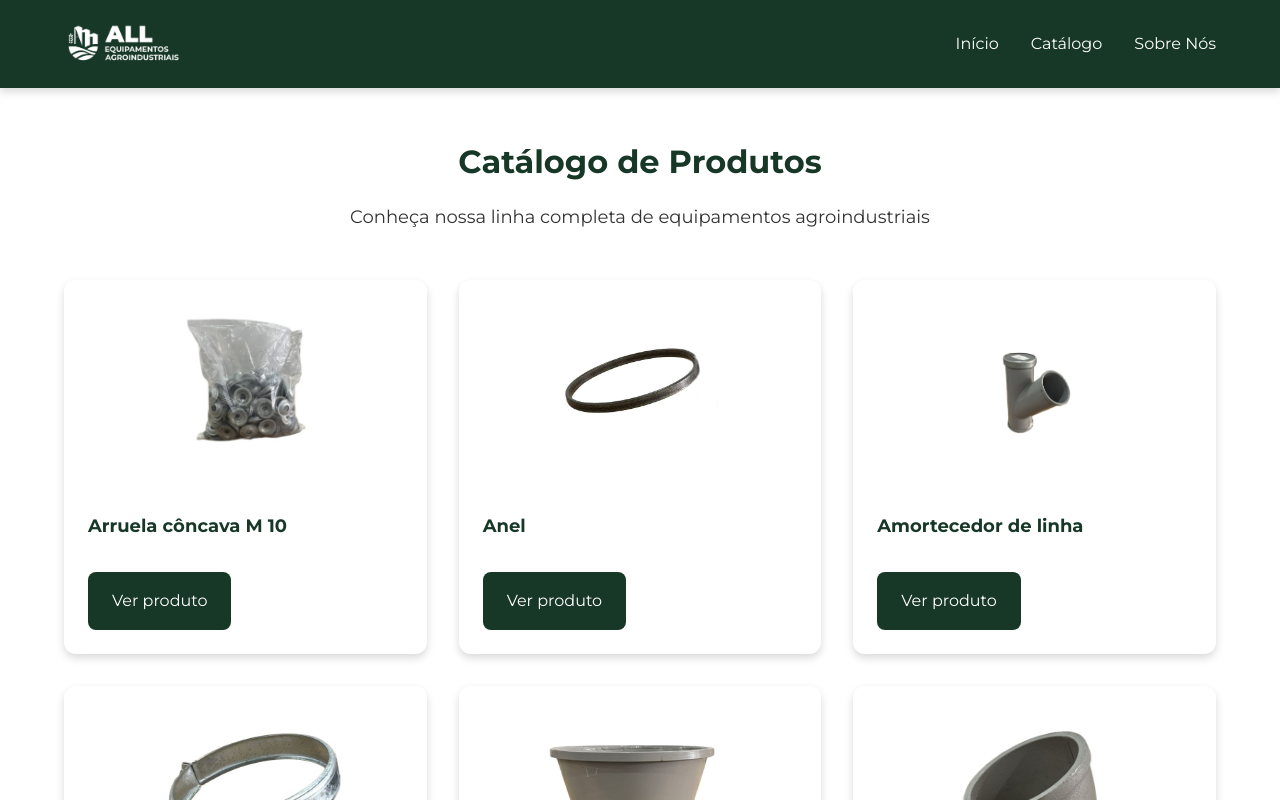
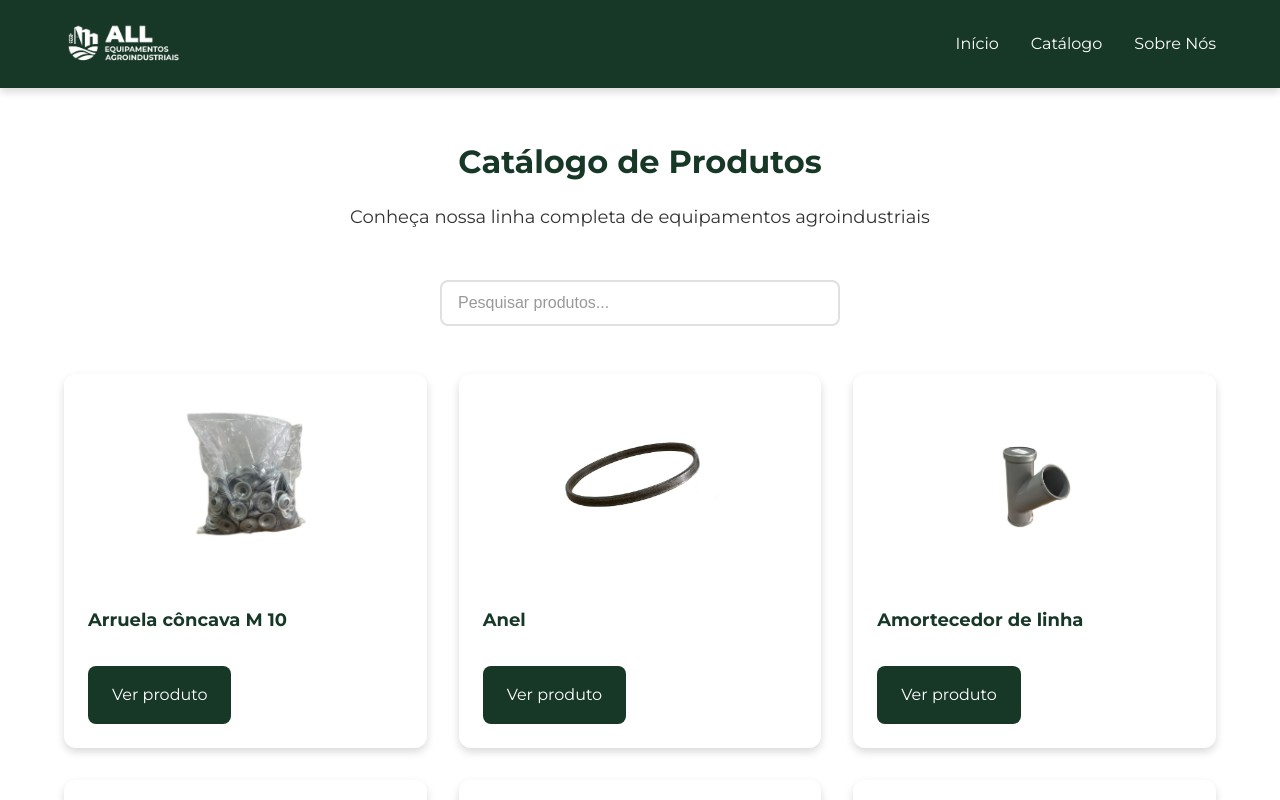
Before and after one commit to gab866/ALL-EquipamentosAgroindustriais, a React (Vite) app: page /catalogo in a window 1280 px wide. Shown: the top 800 px of the page. Built offline with nearby package versions, Linux system fonts and the light colour scheme.

Commit message:
barra de pesquisa

```diff
--- a/src/pages/Catalog.jsx
+++ b/src/pages/Catalog.jsx
@@ -1,8 +1,15 @@
+import { useState } from 'react';
 import ProductCard from '../components/ProductCard';
 import { products } from '../data/products';
 import './Catalog.scss';
 
 const Catalog = () => {
+  const [searchTerm, setSearchTerm] = useState('');
+
+  const filteredProducts = products.filter(product =>
+    product.name.toLowerCase().includes(searchTerm.toLowerCase())
+  );
+
   return (
     <div className="catalog">
       <div className="container">
@@ -11,8 +18,18 @@ const Catalog = () => {
           Conheça nossa linha completa de equipamentos agroindustriais
         </p>
 
+        <div className="search-container">
+          <input
+            type="text"
+            placeholder="Pesquisar produtos..."
+            value={searchTerm}
+            onChange={(e) => setSearchTerm(e.target.value)}
+            className="search-input"
+          />
+        </div>
+
         <div className="products-grid">
-          {products.map(product => (
+          {filteredProducts.map(product => (
             <ProductCard key={product.id} product={product} />
           ))}
         </div>
--- a/src/pages/Catalog.scss
+++ b/src/pages/Catalog.scss
@@ -15,6 +15,31 @@
     font-size: $font-size-lg;
     color: $text-color;
     margin-bottom: $spacing-xl;
+  }
+
+  .search-container {
+    display: flex;
+    justify-content: center;
+    margin-bottom: $spacing-xl;
+  }
+
+  .search-input {
+    width: 100%;
+    max-width: 400px;
+    padding: 12px 16px;
+    font-size: $font-size-base;
+    border: 2px solid #e0e0e0;
+    border-radius: 8px;
+    outline: none;
+    transition: border-color 0.3s ease;
+
+    &:focus {
+      border-color: $primary-color;
+    }
+
+    &::placeholder {
+      color: #999;
+    }
   }
 
   .products-grid {
```
